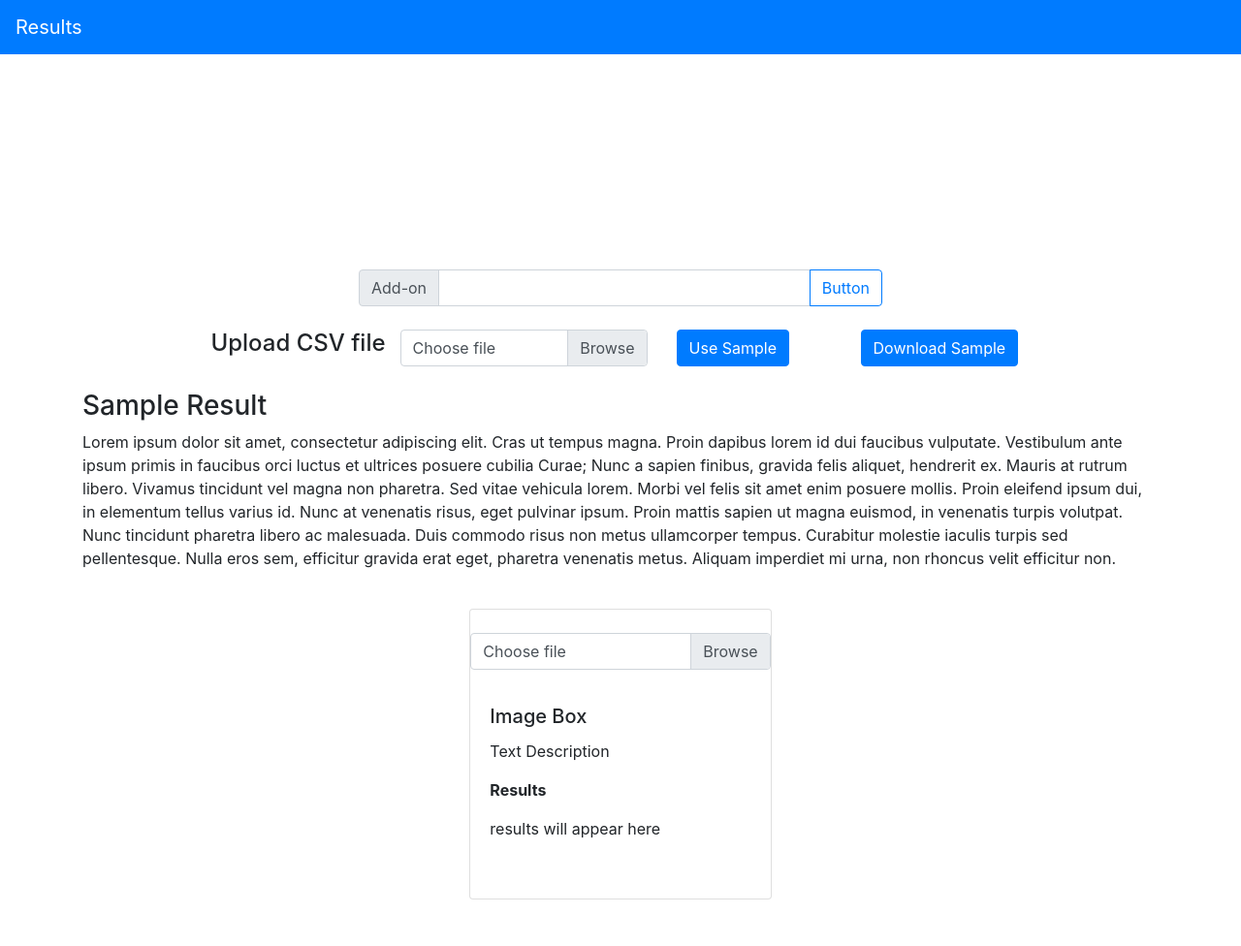
After one commit to dishvyas/emotion-tracking-web-app, a Flask app: template templates/result.html in a window 1280 px wide. The commit adds this page. Shown: the whole page at 97% size. Run offline with Flask 2, Linux system fonts and the light colour scheme; the template is opened without the code that fills it, so the values that code supplies are empty; some libraries are stand-ins or nearby versions.

Commit message:
update UI

```diff
--- a/app.py
+++ b/app.py
@@ -1,4 +1,4 @@
-from flask import Flask, render_template,flash, redirect, url_for, session, request, logging
+from flask import Flask, render_template, flash, redirect, url_for, session, request, logging
 from data import Articles
 from flask_mysqldb import MySQL
 from wtforms import Form, StringField, PasswordField, validators
@@ -6,13 +6,15 @@ from passlib.hash import sha256_crypt
 from flask import Response
 from camera import VideoCamera
 
-app=Flask(__name__)
+app = Flask(__name__)
 
 Articles = Articles()
+
 
 @app.route('/')
 def index():
     return render_template('home.html')
+
 
 def gen(camera):
     while True:
@@ -20,7 +22,14 @@ def gen(camera):
         yield (b'--frame\r\n'
                b'Content-Type: image/jpeg\r\n\r\n' + frame + b'\r\n\r\n')
 
-@app.route('/video_feed')
+
+@app.route("/login/", methods=['POST'])
+def move_forward():
+    forward_message = "Moving Forward..."
+    return render_template('afterLogin.html', forward_message=forward_message)
+
+
+@app.route('/video_feed', methods=['GET'])
 def video_feed():
     return Response(gen(VideoCamera()),
                     mimetype='multipart/x-mixed-replace; boundary=frame')
@@ -30,16 +39,20 @@ def video_feed():
 def about():
     return render_template('about.html')
 
+
 @app.route('/articles')
 def articles():
     return render_template('articles.html', articles=Articles)
 
+
 class RegisterForm(Form):
-    name = StringField('Name', [validators.Length(min=1 , max=50)])
+    name = StringField('Name', [validators.Length(min=1, max=50)])
     username = StringField('Username', [validators.Length(min=4, max=25)])
-    email = StringField('Email', [validators.Length(min=6 , max=50)])
-    password = PasswordField('Password', [validators.DataRequired(), validators.EqualTo('confirm', message='Passwords do not match')])
+    email = StringField('Email', [validators.Length(min=6, max=50)])
+    password = PasswordField('Password', [validators.DataRequired(
+    ), validators.EqualTo('confirm', message='Passwords do not match')])
     confirm = PasswordField('Confirm Password')
+
 
 @app.route('/register', methods=['GET', 'POST'])
 def register():
@@ -48,9 +61,10 @@ def register():
         return render_template('register.html')
     return render_template('register.html', form=form)
 
-#@app.route('/articles/<string:id>/')
-#def article(id):
+# @app.route('/articles/<string:id>/')
+# def article(id):
  #   return render_template('article.html', id=id)
 
-if __name__=='__main__':
+
+if __name__ == '__main__':
     app.run(debug='true')
--- /dev/null
+++ b/templates/result.html
@@ -0,0 +1,152 @@
+<!DOCTYPE html>
+<html lang="en">
+
+<head>
+    <meta charset="utf-8">
+    <meta http-equiv="X-UA-Compatible" content="IE=edge">
+    <meta name="viewport" content="width=device-width, initial-scale=1">
+    <title>Hello World</title>
+
+    <!-- Bootstrap -->
+    <link rel="stylesheet" href="https://maxcdn.bootstrapcdn.com/bootstrap/4.0.0/css/bootstrap.min.css">
+    <link href="static/stylesheets/styles.css" rel="stylesheet">
+</head>
+
+<body>
+
+    <nav class="navbar navbar-dark bg-primary navbar-fixed-top">
+        <a class="navbar-brand" href="#">Results</a>
+    </nav>
+
+    <br>
+    <br>
+    <br>
+
+    <!-- Input and GET Request -->
+    <div class="container mx-auto center">
+        <div class="row justify-content-md-center">
+            <div class="row justify-content-md-center gone" style="height:150px" id="loader">
+                <div class="loader"></div>
+            </div>
+            <div class="row">
+                <div class="col">
+                    <p id="error"></p>
+                </div>
+            </div>
+        </div>
+
+        <div class="row justify-content-md-center">
+            <div class="input-group col col-6">
+                <div class="input-group-prepend">
+                    <span class="input-group-text">Add-on</span>
+                </div>
+                <input type="text" class="form-control" aria-label="Default" id="text-input">
+                <div class="input-group-append">
+                    <button class="btn btn-outline-primary" id="text-submit" type="button">Button</button>
+                </div>
+            </div>
+        </div>
+
+        <br>
+
+        <div class="row justify-content-md-center">
+            <h4 class="text-left">Upload CSV file</h4>
+            <div class="input-group col col-3">
+                <div class="custom-file">
+                    <input type="file" class="custom-file-input" id="csv-input" name="csv">
+                    <label class="custom-file-label" for="csv-input">Choose file</label>
+                </div>
+            </div>
+            <div class="input-group col col-2">
+                <button id="csv-sample" class="btn btn-primary">Use Sample</button>
+            </div>
+            <div class="input-group col col-2">
+                <a href="static/sample.csv" download id="download" hidden></a>
+                <button id="csv-download" class="btn btn-primary">Download Sample</button>
+            </div>
+        </div>
+
+        <br>
+
+        <div class="row">
+            <div class="col" id="results">
+                <h3 id="text-result">Sample Result</h3>
+                <p id="text-details">Lorem ipsum dolor sit amet, consectetur adipiscing elit. Cras ut tempus magna.
+                    Proin dapibus lorem id dui
+                    faucibus vulputate. Vestibulum ante ipsum primis in faucibus orci luctus et ultrices posuere
+                    cubilia
+                    Curae; Nunc a sapien finibus, gravida felis aliquet, hendrerit ex. Mauris at rutrum libero. Vivamus
+                    tincidunt
+                    vel magna non pharetra. Sed vitae vehicula lorem. Morbi vel felis sit amet enim posuere mollis.
+                    Proin
+                    eleifend ipsum dui, in elementum tellus varius id. Nunc at venenatis risus, eget pulvinar ipsum.
+                    Proin
+                    mattis sapien ut magna euismod, in venenatis turpis volutpat. Nunc tincidunt pharetra libero ac
+                    malesuada.
+                    Duis commodo risus non metus ullamcorper tempus. Curabitur molestie iaculis turpis sed
+                    pellentesque.
+                    Nulla eros sem, efficitur gravida erat eget, pharetra venenatis metus. Aliquam imperdiet mi urna,
+                    non
+                    rhoncus velit efficitur non.
+                </p>
+                <br>
+                <div id="table-results"></div>
+            </div>
+        </div>
+
+    </div>
+
+    <!-- Image Upload and POST Request -->
+    <div class="card-deck" style="width:80%; margin:auto;">
+
+        <div class="col">
+
+        </div>
+        <div class="col">
+
+            <div class="card mx-auto" id="card">
+                <div class="image-holder">
+                    <img id="img" class="card-img-top gone">
+                </div>
+                <form id="form" method="POST" enctype="multipart/form-data">
+                    <div class="input-group mb-3">
+                        <div class="custom-file">
+                            <input type="file" class="custom-file-input" id="img-input" name="image">
+                            <label class="custom-file-label" for="img-input">Choose file</label>
+                            <!-- <input type="submit" class="button" style="display:gone;" id="img-submit"> -->
+                        </div>
+                    </div>
+                </form>
+                <div class="card-body" style="size:0.75em;">
+                    <h5 class="card-title">Image Box</h5>
+                    <p class="card-text"> Text Description</p>
+                    <p class="card-text">
+                        <b>Results</b>
+                    </p>
+                    <p class="card-text" id="img-results">results will appear here</p>
+                    <div class="img-loader gone" id="img-loader"></div>
+                    <br>
+                </div>
+            </div>
+
+
+        </div>
+        <div class="col">
+
+        </div>
+
+
+    </div>
+
+    <br>
+    <br>
+
+    <script src="https://code.jquery.com/jquery-3.3.1.min.js"></script>
+    <script src="https://cdnjs.cloudflare.com/ajax/libs/popper.js/1.14.0/umd/popper.min.js"></script>
+    <script src="https://cdnjs.cloudflare.com/ajax/libs/jquery-csv/0.8.9/jquery.csv.js" type="text/javascript"></script>
+    <script src="https://stackpath.bootstrapcdn.com/bootstrap/4.1.0/js/bootstrap.min.js"></script>
+    <script src="static/javascript/main.js" type="text/javascript"></script>
+    </script>
+</body>
+
+</html>
```
Also changed, not shown: templates/afterLogin.html (added, +16 -0 lines), templates/home.html (+94 -6 lines), templates/video.html (added, +13 -0 lines).
